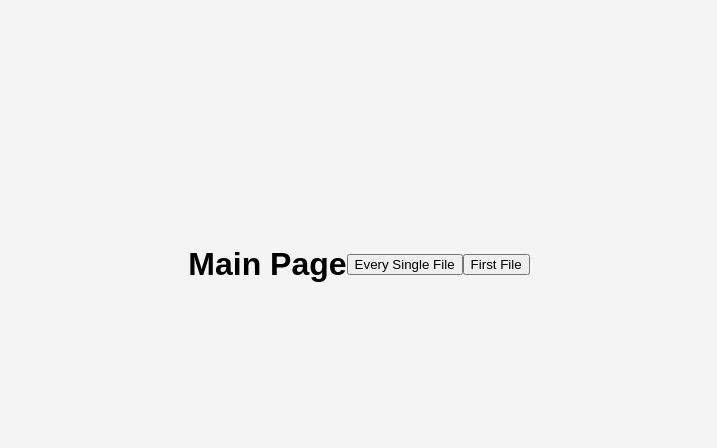
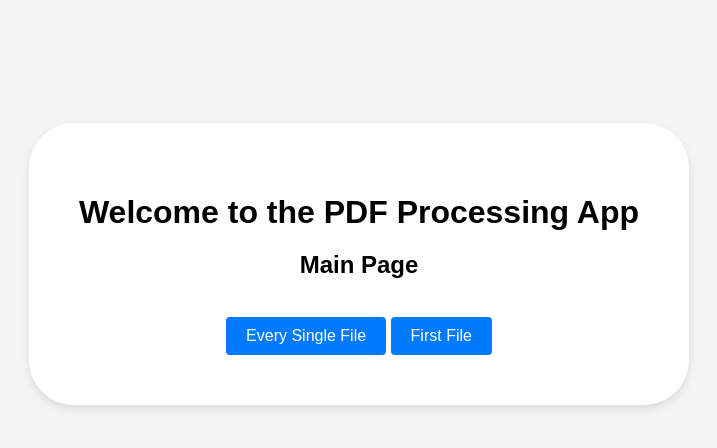
Before and after one commit to rizzlan13/DataExtract_Flask_Heroku_Deploy, a Flask app: page / in a window 1280 px wide. Shown: the part 136-584 px from the top of the page, without its empty margins (281-998 px from the left). Run offline with Flask 3, Linux system fonts and the light colour scheme.

Commit message:
edit_20231127

```diff
--- a/app.py
+++ b/app.py
@@ -1,5 +1,6 @@
 from flask import Flask, request, render_template, jsonify, redirect, url_for
 import os
+import re
 import fitz
 import tkinter as tk
 from tkinter import filedialog, messagebox
@@ -160,9 +161,10 @@ def draw_bounding_boxes_first(pdf_path):
             canvas.create_rectangle(*bbox, outline='red', width=2)  # Draw the final rectangle
 
             # Extract data based on bounding boxes
+            # Within your existing code after text extraction
             extracted_data = extract_data(pdf_path, bounding_boxes)
-            # cleaned_data = clean_extracted_text(extracted_data)
-            extracted_texts.append(extracted_data)
+            cleaned_data = clean_extracted_text(extracted_data)
+            extracted_texts.append(cleaned_data)
             label.config(text=f"The data for the file named {pdf_filename} was successfully extracted.")
 
             # Automatically close the window and proceed to the next PDF
@@ -183,24 +185,29 @@ def draw_bounding_boxes_first(pdf_path):
 
         window.mainloop()
 
-# Function to extract data from the bounding boxes
 def extract_data(pdf_path, bounding_boxes):
-    # Load the PDF
     pdf_document = fitz.open(pdf_path)
-    page = pdf_document.load_page(0)  # Load the first page (you can loop through pages)
+    page = pdf_document.load_page(0)
 
-    extracted_data = []  # List to store extracted data
+    extracted_data = []
+    for bbox in bounding_boxes:
+        x0, y0, x1, y1 = bbox
 
-    # Iterate through each bounding box
-    for bbox in bounding_boxes:
-        # Extract text within the bounding box
-        x0, y0, x1, y1 = bbox
-        text_within_bbox = page.get_text("text", clip=(x0, y0, x1, y1))
+        words = page.get_text("words", clip=(x0, y0, x1, y1))
+        words_method_text = " ".join(word[4] for word in words).strip()
 
-        # Append the extracted text to the list
-        extracted_data.append(text_within_bbox.strip())
+        extracted_data.append(words_method_text)
 
     return extracted_data
+
+def clean_extracted_text(extracted_text):
+    cleaned_text = []
+    for text in extracted_text:
+        # Remove unwanted characters or patterns
+        cleaned = re.sub(r"[^\w\s]", "", text)  # Remove non-alphanumeric characters except spaces
+        cleaned = re.sub(r"\s+", " ", cleaned).strip()  # Remove extra spaces and strip leading/trailing spaces
+        cleaned_text.append(cleaned)
+    return cleaned_text
 
 # Function to save extracted data to an Excel file
 def save_to_excel(pdf_filenames, extracted_texts, folder_path):
@@ -322,8 +329,12 @@ def process_every_single_file():
 
     # Display a popup message indicating extraction completion and where the files are saved
     message = f"All files have been successfully extracted and saved in the folder:\n{folder_path}"
+    display_popup_message(message)
 
-    return render_template('result.html', message=message)
+    # Once processing is done, set the success message
+    success_message = "Data Successfully Extracted"
+
+    return render_template('first_file.html', success_message=success_message)
 
 @app.route('/first_file')
 def first_file():
@@ -333,7 +344,6 @@ def first_file():
 @app.route('/process_first_file', methods=['POST'])
 def process_first_file():
     folder_path = request.form['folder_path']
-    print(folder_path)
     pdf_paths = get_pdf_paths(folder_path)
 
     # Process the first PDF and draw bounding boxes
--- a/static/css/style.css
+++ b/static/css/style.css
@@ -15,6 +15,14 @@ body {
     text-align: center;
     padding: 20px;
     border-radius: 8px;
+    box-shadow: 0 4px 8px rgba(0, 0, 0, 0.1);
+    background-color: #fff;
+}
+
+.container-index {
+    text-align: center;
+    padding: 50px;
+    border-radius: 45px;
     box-shadow: 0 4px 8px rgba(0, 0, 0, 0.1);
     background-color: #fff;
 }
@@ -63,6 +71,63 @@ input[type="submit"]:hover {
     font-size: 14px; /* Adjust the font size as needed */
     transition: color 0.3s ease;
 }
+
 .back-link:hover {
     color: #0056b3;
 }
+
+.popup {
+    display: none;
+    position: fixed;
+    top: 50%;
+    left: 50%;
+    transform: translate(-50%, -50%);
+    padding: 20px;
+    border-radius: 10px;
+    background-color: #fff;
+    box-shadow: 0 4px 8px rgba(0, 0, 0, 0.1);
+    z-index: 1000;
+}
+
+/* Styling for the popup message */
+.popup-container {
+    position: relative;
+    display: none;
+    position: fixed;
+    top: 50%;
+    left: 50%;
+    transform: translate(-50%, -50%);
+    padding: 20px;
+    border-radius: 10px;
+    /* border: 1px solid #000; */
+    background-color: #fff;
+    box-shadow: 0 4px 8px rgba(0, 0, 0, 0.1);
+    z-index: 1000;
+}
+
+.close-btn {
+    cursor: pointer;
+    float: right;
+}
+
+/* Blurred effect */
+.blur {
+    filter: blur(5px);
+    pointer-events: none;
+}
+
+/* Style the link to look like a button */
+.button-link {
+    display: inline-block;
+    padding: 10px 20px;
+    text-decoration: none;
+    background-color: #007bff;
+    color: #fff;
+    border-radius: 4px;
+    transition: background-color 0.3s ease;
+  }
+
+  /* Change background color on hover */
+  .button-link:hover {
+    background-color: #0056b3;
+  }
--- a/templates/index.html
+++ b/templates/index.html
@@ -5,8 +5,48 @@
     <link rel="stylesheet" type="text/css" href="{{ url_for('static', filename='css/style.css') }}">
 </head>
 <body>
-    <h1>Main Page</h1>
-    <a href="/every_single_file"><button>Every Single File</button></a>
-    <a href="/first_file"><button>First File</button></a>
+
+<!-- Main content container -->
+<div class="container-index blur"> <!-- Added 'blur' class here initially -->
+    <h1>Welcome to the PDF Processing App</h1>
+    <h2>Main Page</h2>
+    <br>
+    <a href="/every_single_file" class="button-link">Every Single File</a>
+    <a href="/first_file" class="button-link">First File</a>
+</div>
+
+<!-- Popup message container -->
+<div id="popupMessage" class="popup-container">
+    <span class="close-btn" onclick="closePopup()">&times;</span>
+    <p><u>Process Guidelines for the System</u></p>
+    <ul>
+        <li>Ensure that OCR has been applied to all the PDF documents.</li>
+        <li>Verify that all the documents adhere to the specified format.</li>
+        <li>This system and loader format are intended solely for use by the PAC Team.</li>
+    </ul>
+    <!-- Add more content or instructions as needed -->
+</div>
+
+<!-- JavaScript for popup -->
+<script>
+    // Function to close the popup
+    function closePopup() {
+        document.getElementById("popupMessage").style.display = "none";
+        document.querySelector('.container-index').classList.remove("blur"); // Remove blur class from main content
+    }
+
+    // Automatically close the popup after 5 seconds
+    setTimeout(function() {
+        document.getElementById("popupMessage").style.display = "none";
+        document.querySelector('.container-index').classList.remove("blur"); // Remove blur class from main content
+    }, 5000);
+
+    // Show the popup message on page load and add blur effect to the main content
+    window.onload = function() {
+        document.getElementById("popupMessage").style.display = "block";
+        document.querySelector('.container-index').classList.add("blur"); // Add blur class to main content
+    };
+</script>
+
 </body>
 </html>
```
Also changed, not shown: templates/every_single_file.html (+14 -0 lines).
